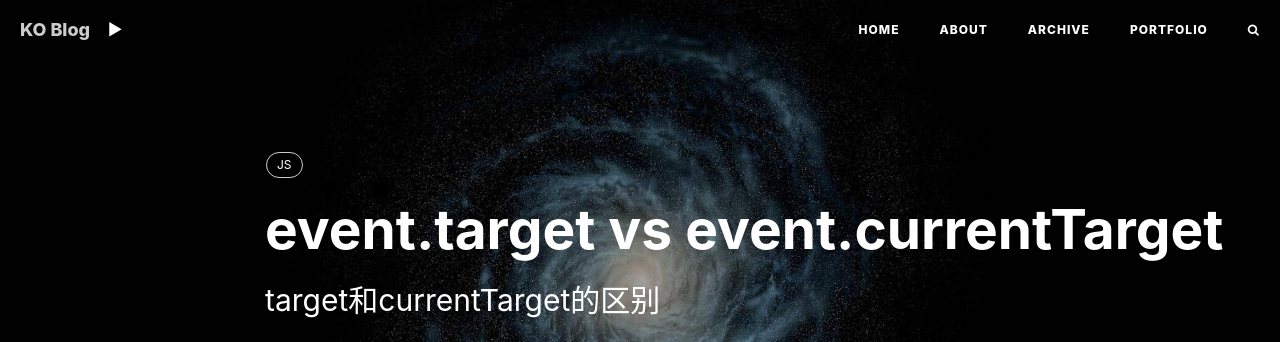
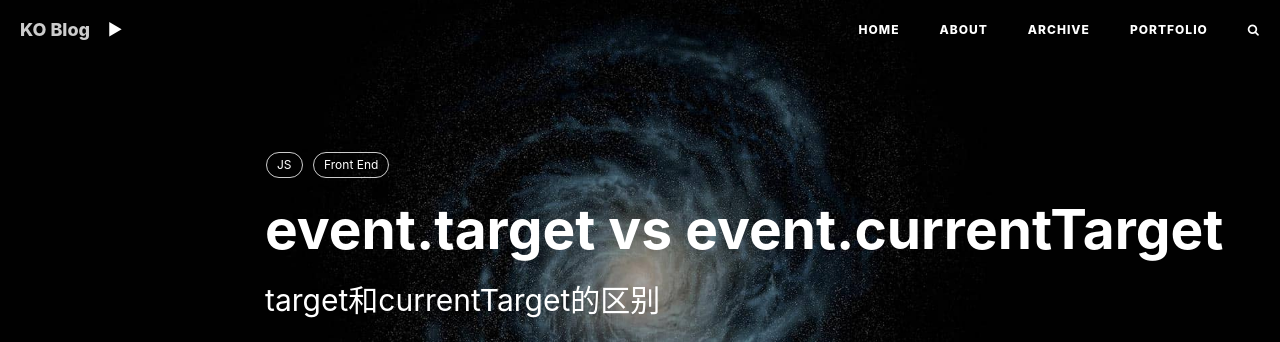
Before and after one commit to kkkokili/kkkokili.github.io, a Jekyll site: the page built from _posts/2021-12-29-event-target-vs-event-currentTarget.md, in a window 1280 px wide and 900 px high. Shown: the top 342 px of the window. Built offline with Jekyll 4.4.1, drawn with Linux system fonts in a browser that asks for light colours; nearby versions of some CDN libraries; comment, search, counter and statistics services are not loaded.

Commit message:
Update 2021-12-29-event-target-vs-event-currentTarget.md

```diff
--- a/_posts/2021-12-29-event-target-vs-event-currentTarget.md
+++ b/_posts/2021-12-29-event-target-vs-event-currentTarget.md
@@ -8,6 +8,7 @@ header-img: img/post-bg-universe.jpg
 catalog: true
 tags:
     - JS
+    - Front End
 
 ---
 
```
